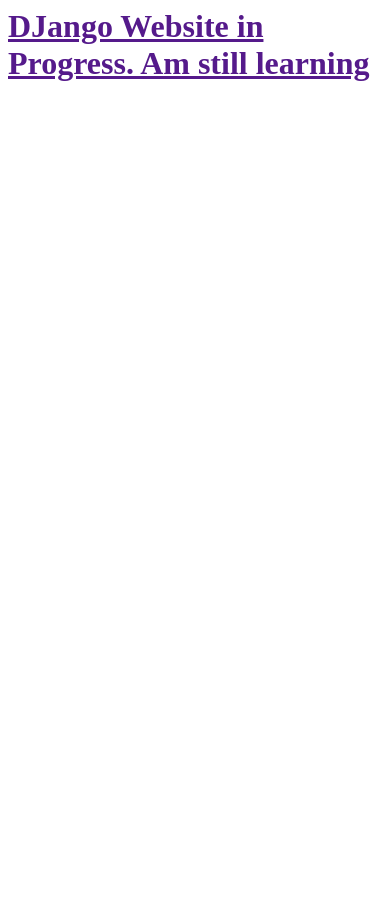
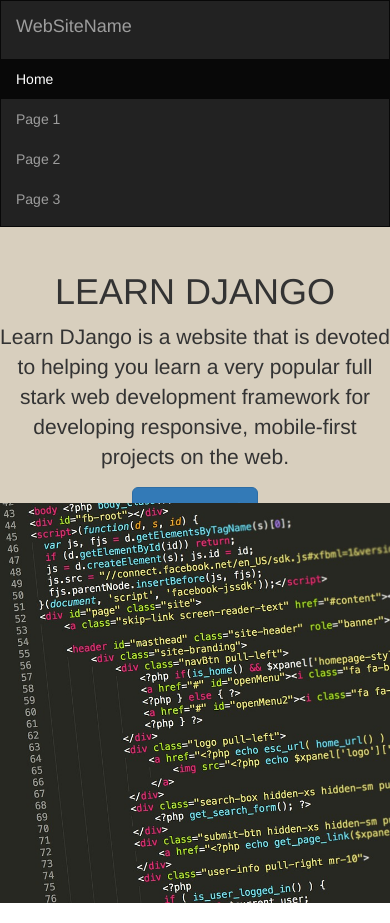
Before and after one commit to ogbonnam/my-first-blog, a Django app: page / in a window 390 px wide; the page is wider, and only the part inside the window is pictured. Before the commit the page ends 81 px from the top of that part, so only its background shows below. Run offline with Django 3.2, Linux system fonts and the light colour scheme; data that the repository does not hold is empty; some libraries are stand-ins or nearby versions.

Commit message:
Bootstrapping in progress

```diff
--- /dev/null
+++ b/blog/static/css/blog.css
@@ -0,0 +1,29 @@
+ h1 a {
+ color: #5d6d7e;
+ font-family: 'Open Sans Condensed', sans-serif;
+}
+
+.body_text{
+
+ padding-left:30px;
+ padding-right:15px;
+
+}
+
+.title{
+background-color: red;
+
+
+}
+
+.jumbotron{
+margin-top: -25px;
+background-color: #D8CFBE;
+text-align: center;
+}
+
+.homeimage{
+margin-top: -45px;
+height: 400px;
+margin-bottom: -40px;
+}
--- a/blog/templates/blog/post_list.html
+++ b/blog/templates/blog/post_list.html
@@ -1,12 +1,60 @@
+
 <html>
    <head>
+     {% load staticfiles %}
      <title>My FIrst Blog</title>
-   </head>
+<meta name="viewport" content="width=device-width, initial-scale=1">
+   <!-- Latest compiled and minified CSS -->
+<link rel="stylesheet" href="https://maxcdn.bootstrapcdn.com/bootstrap/3.3.7/css/bootstrap.min.css">
+
+<!-- jQuery library -->
+<script src="https://ajax.googleapis.com/ajax/libs/jquery/3.2.1/jquery.min.js"></script>
+
+<!-- Latest compiled JavaScript -->
+<script src="https://maxcdn.bootstrapcdn.com/bootstrap/3.3.7/js/bootstrap.min.js"></script>
+
+     <link rel="stylesheet" href="{% static 'css/blog.css' %}"
+  </head>
 
    <body>
- <div>
-    <h1><a href="">DJango Website in Progress. Am still learning</a></h1>
- </div>
+
+<nav class="navbar navbar-inverse">
+  <div class="container-fluid">
+    <div class="navbar-header">
+      <a class="navbar-brand" href="#">WebSiteName</a>
+    </div>
+    <ul class="nav navbar-nav">
+      <li class="active"><a href="#">Home</a></li>
+      <li><a href="#">Page 1</a></li>
+      <li><a href="#">Page 2</a></li>
+      <li><a href="#">Page 3</a></li>
+    </ul>
+  </div>
+</nav>
+
+
+ <div class="jumbotron">
+<div class="row">
+  <div class="col-sm-8">
+<div class="head-title">
+<h1>LEARN DJANGO</h1>
+    <p>Learn DJango is a website that is devoted to helping you learn a very  popular full stark web development framework for developing
+    responsive, mobile-first projects on the web.</p>
+   <p>
+  <button type="button" class="btn btn-primary btn-lg">Get Started</button>
+   </p>
+</div>
+</div>
+
+  <div class="col-sm-4"><img class="homeimage" src="../static/css/code.jpg"></div>
+</div>
+</div>
+
+
+
+
+
+
 
 {% for post in posts %}
 <div>
@@ -17,5 +65,10 @@
 </div>
 {% endfor %}
 
+
+
+
+
+
    </body>
 </html>
```
Also changed, not shown: blog/static/css/code.jpg (added), blog/static/css/mac.jpg (added), blog/static/css/mac.png (added), blog/static/images/mac.jpg (added).
